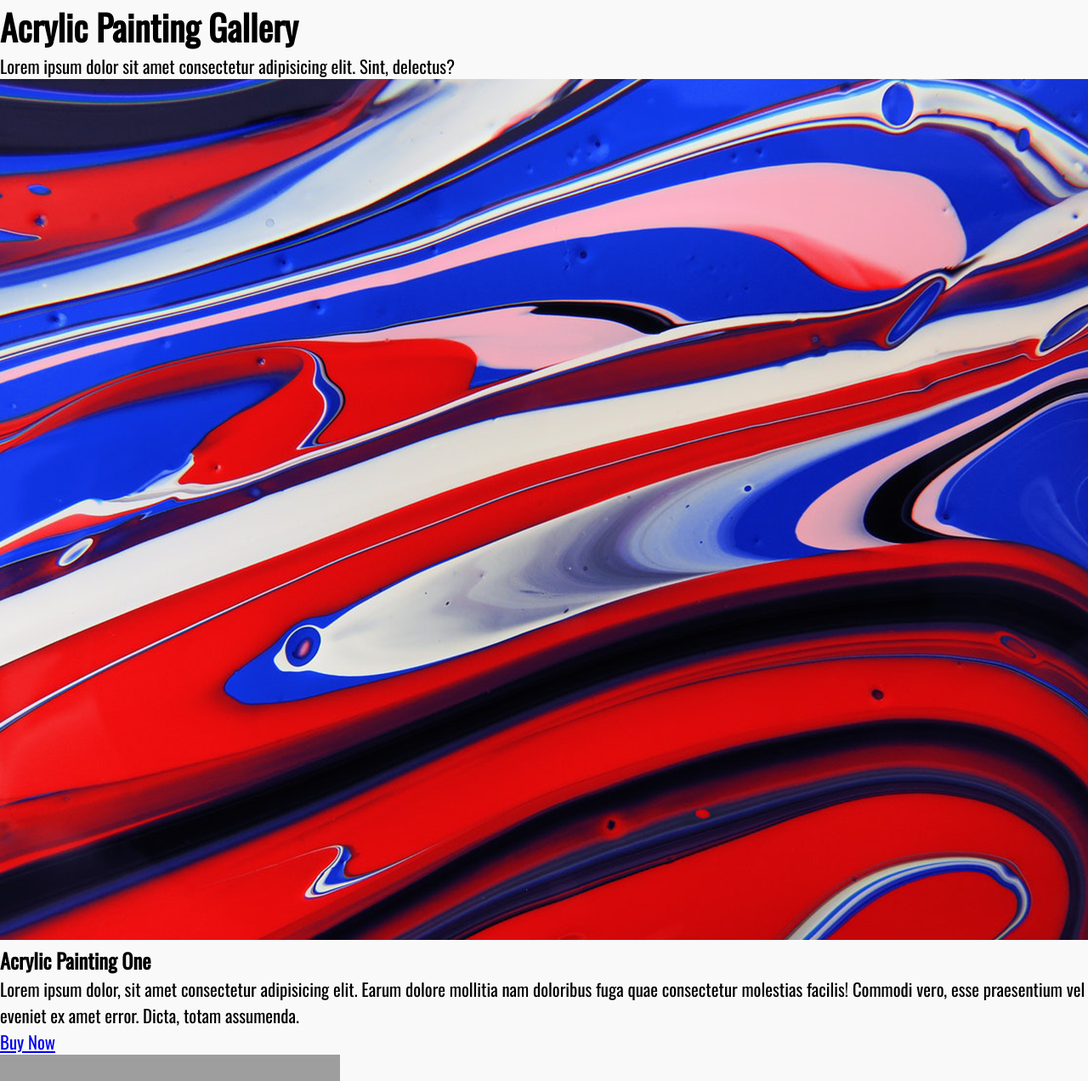
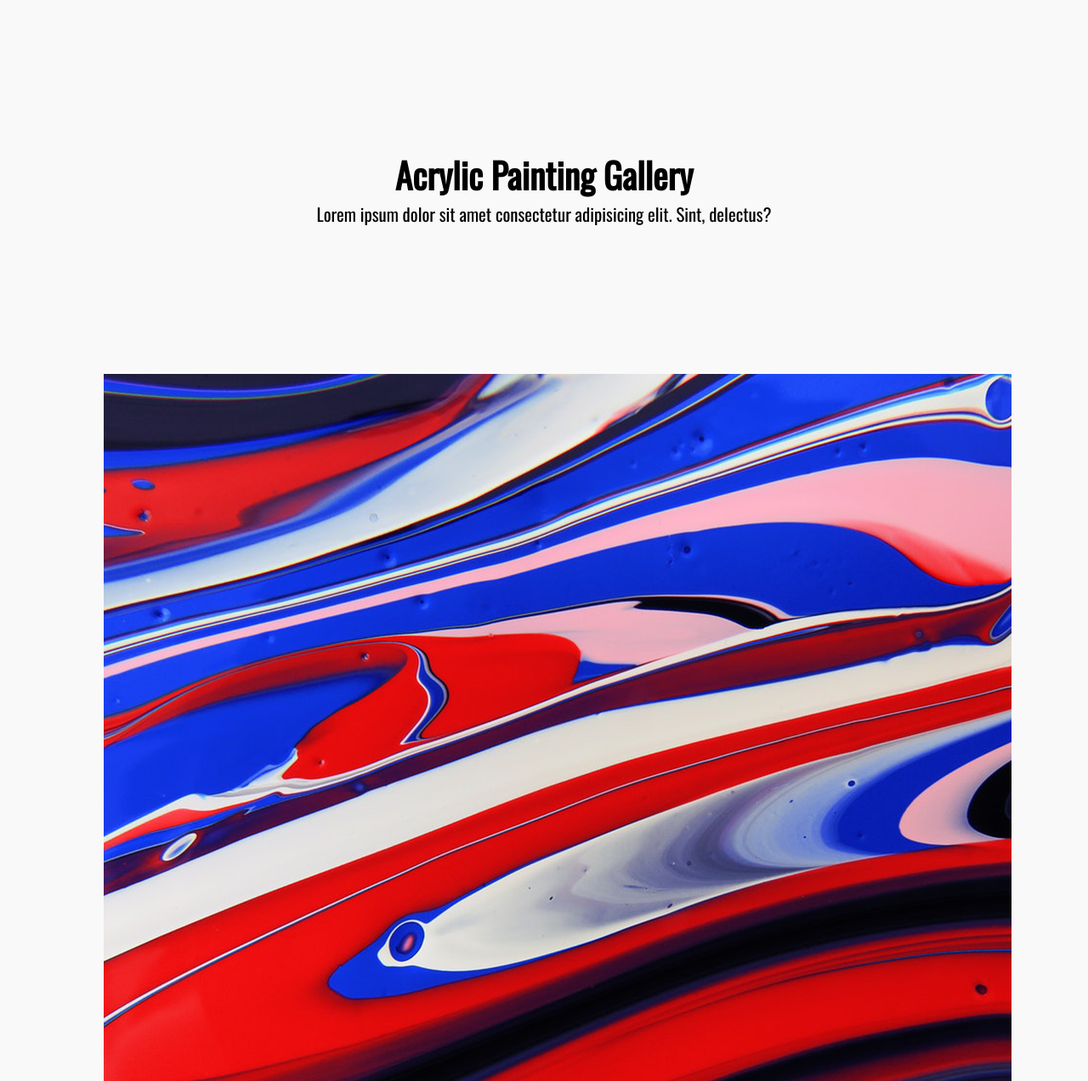
Before and after one commit to infiniteoo/HTMLCSS-animate_on_scroll, a plain HTML site: page index.html in a window 1280 px wide. Shown: the top 1272 px of the page at 85% size. Drawn offline with nearby package versions, Linux system fonts and the light colour scheme; grey boxes are pictures that could not be loaded.

Commit message:
styled our links, container and the main header

```diff
--- a/css/style.css
+++ b/css/style.css
@@ -9,3 +9,25 @@ body {
   font-size: 1.3rem;
   background: #f9f9f9;
 }
+
+a {
+  color: #333;
+  text-decoration: none;
+}
+
+.container {
+  max-width: 1100px;
+  margin: auto;
+  overflow: auto;
+  padding: 0 2rem;
+}
+
+.main-header {
+  height: 55vh;
+  display: flex;
+  flex-direction: column;
+  align-items: center;
+  justify-content: center;
+  text-align: center;
+  padding: 2rem;
+}
```
